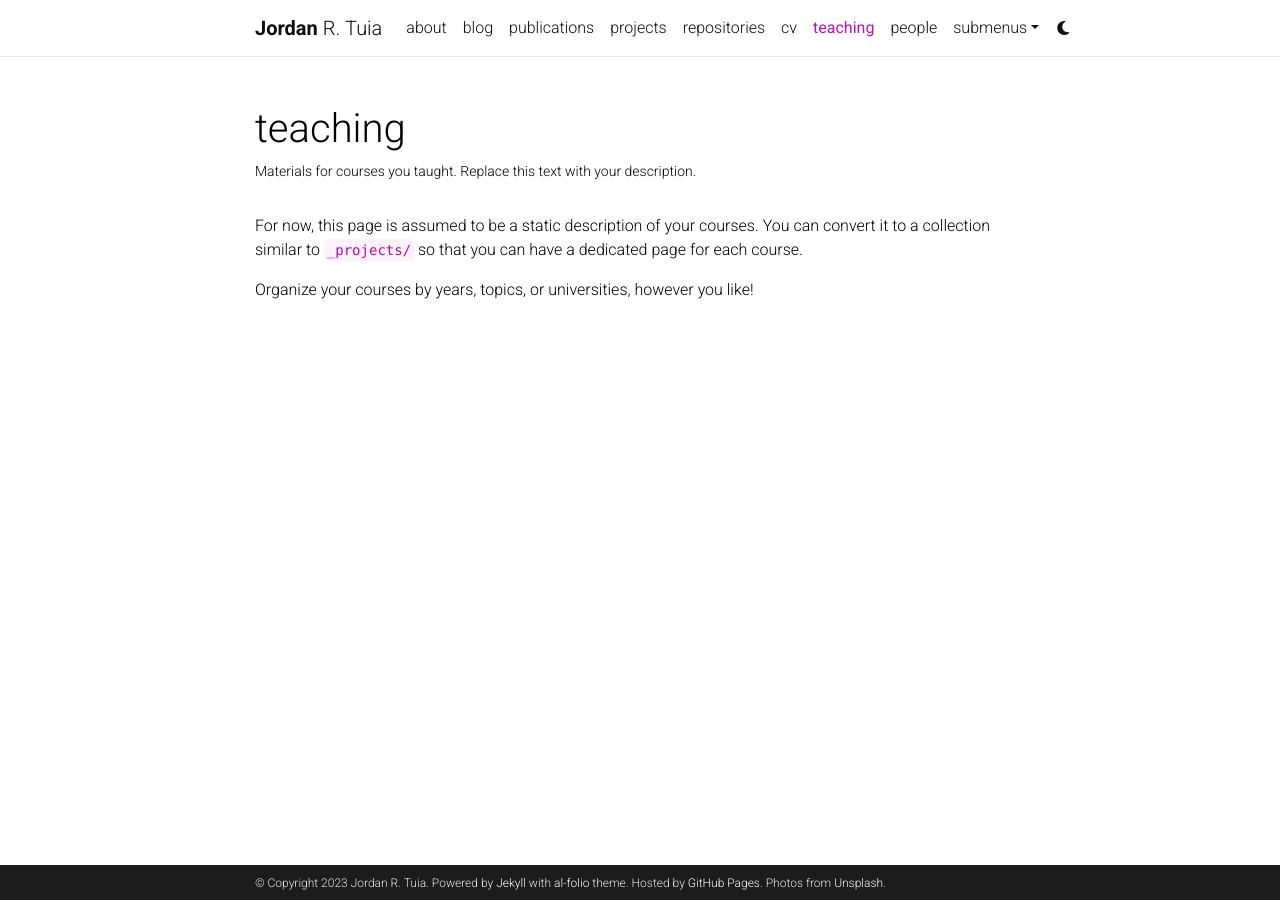
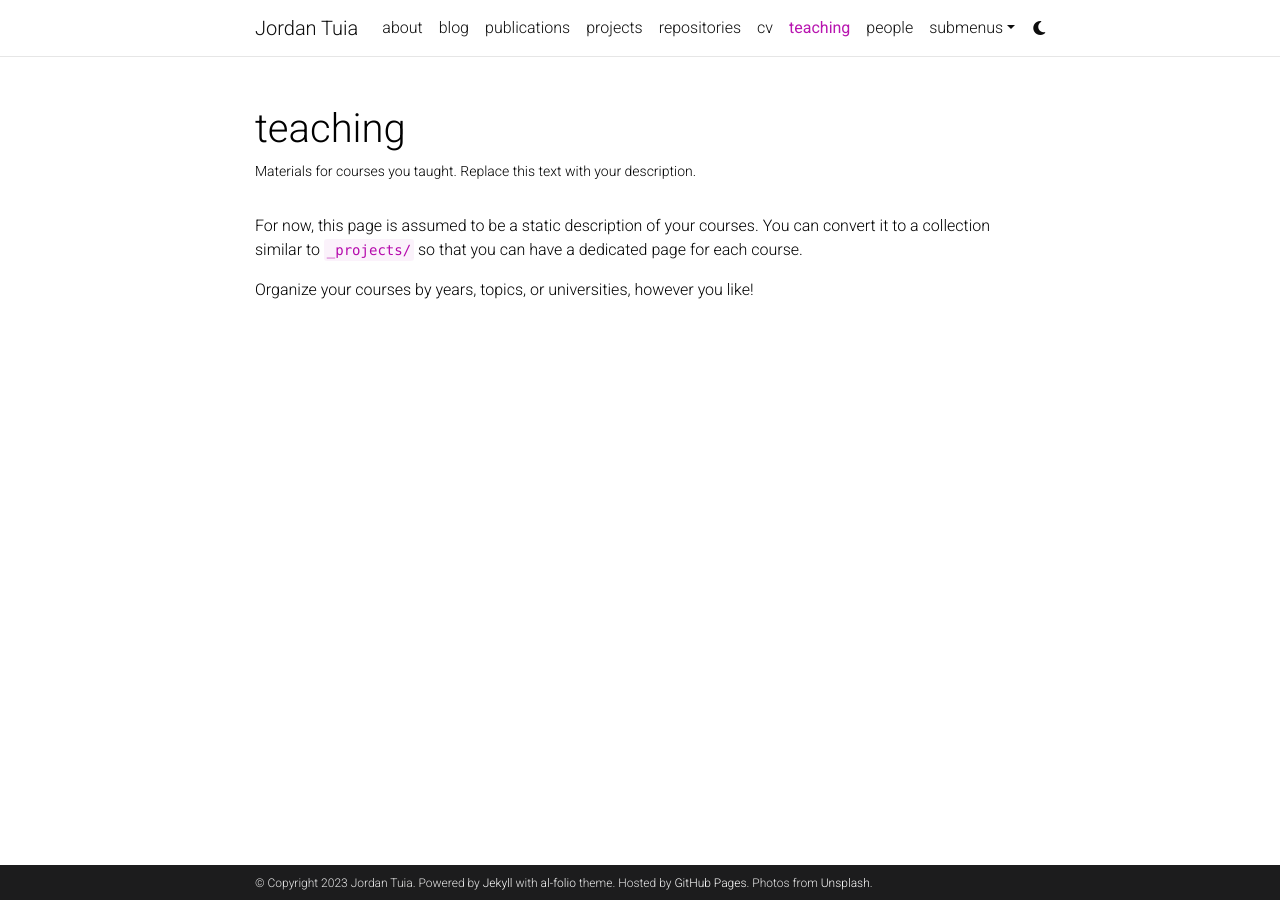
Before and after one commit to tuiaj/dev_portfolio, a Jekyll site: the page built from _pages/teaching.md, in a window 1280 px wide. Built offline with Jekyll 4.4.1, drawn with Linux system fonts in a browser that asks for light colours; comment, search, counter and statistics services are not loaded; a style sheet for code colours, icons or effects is not loaded; part of the change alters nothing that is shown.

```diff
--- a/_config.yml
+++ b/_config.yml
@@ -2,9 +2,9 @@
 # Site settings
 # -----------------------------------------------------------------------------
 
-title: blank # the website title (if blank, full name will be used instead)
+title: Jordan Tuia # the website title (if blank, full name will be used instead)
 first_name: Jordan
-middle_name: R.
+middle_name:
 last_name: Tuia
 email: jtuiae@gmail.com
 description: > # the ">" symbol means to ignore newlines until "footer_text:"
```
